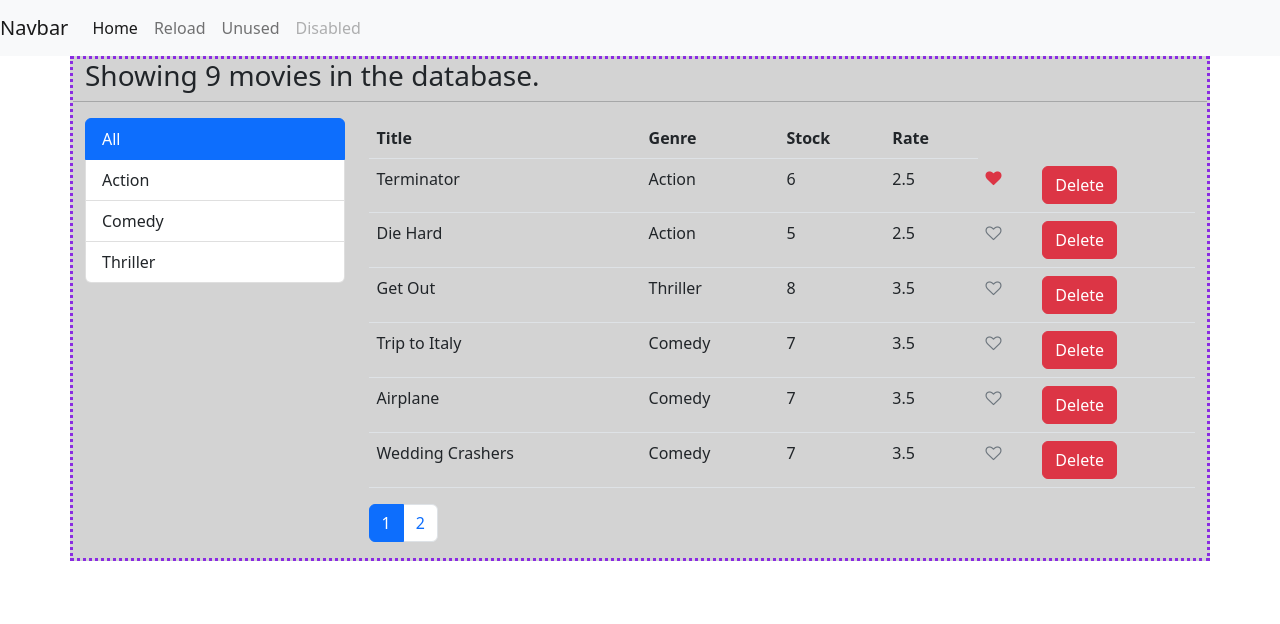
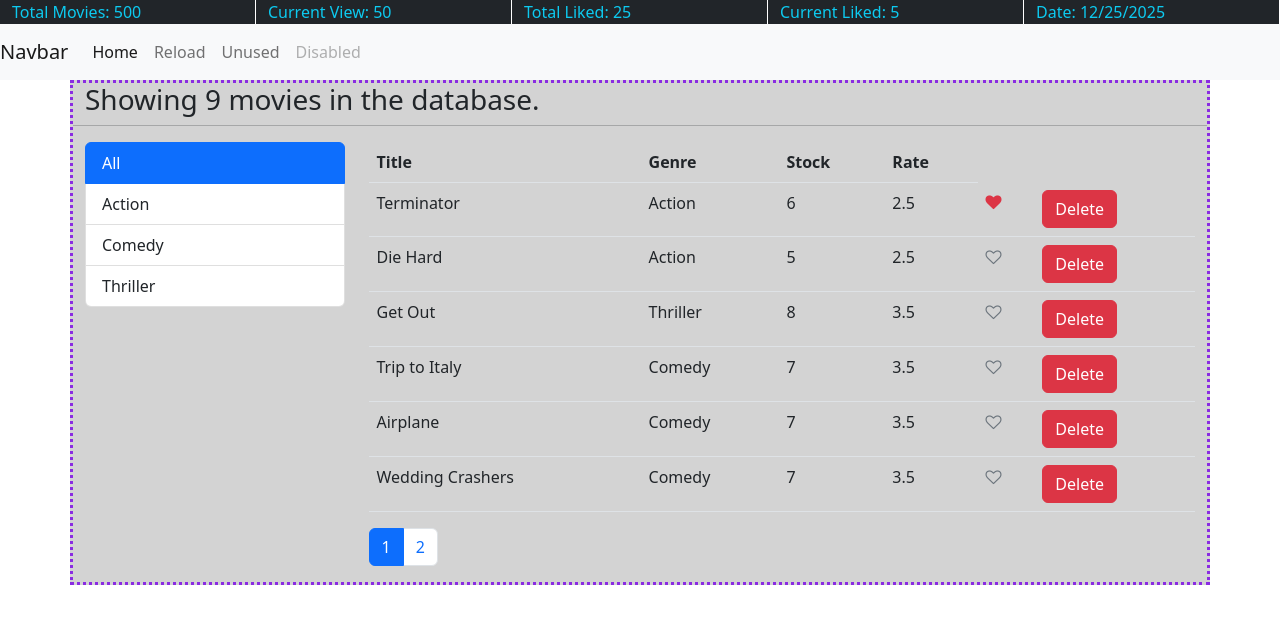
Before and after one commit to JerryHobby/react-playground, a React (Vite) app: page / in a window 1280 px wide. Shown: the top 624 px of the page. Built offline with nearby package versions, Linux system fonts and the light colour scheme.

Commit message:
add statusbar component

```diff
--- a/src/App.jsx
+++ b/src/App.jsx
@@ -1,5 +1,6 @@
 import React, { Component } from 'react';
 import NavBar from './components/navbar';
+import StatusBar from './components/statusbar';
 import _ from 'lodash';
 import { getGenres } from './services/fakeGenreService';
 import { getMovies, deleteMovie } from './services/fakeMovieService';
@@ -10,6 +11,7 @@ class App extends Component {
   state = {
     genres: [],
     movies: [],
+    statusBarItems: [],
     pageSize: 6,
     currentPage: 1,
     currentGenre: 'all',
@@ -25,8 +27,31 @@ class App extends Component {
     const genres = getGenres();
     const movies = getMovies();
 
+    const statusBarItems = [
+    {
+      label: 'Total Movies',
+      value: '500',
+    },
+    {
+      label: 'Current View',
+      value: '50',
+    },
+      {
+      label: 'Total Liked',
+      value: '25',
+    },
+    {
+      label: 'Current Liked',
+      value: '5',
+    },
+ {
+      label: 'Date',
+      value: '12/25/2025',
+    },
+];
+
     genres.unshift({ _id: 'all', name: 'All' });
-    this.setState({ movies: movies, genres: genres });
+    this.setState({ movies: movies, genres: genres, statusBarItems: statusBarItems });
 
     console.log('App Mounted');
   }
@@ -34,12 +59,13 @@ class App extends Component {
   componentDidUpdate(prevProps, prevState) {}
 
   render() {
-    const { counters } = this.state;
+    const { statusBarItems } = this.state;
     console.log('App Rendered ***********');
     let totalItems = 0;
 
     return (
       <React.Fragment>
+        <StatusBar items = {statusBarItems}/>
         <NavBar />
         <main className="container">
           <Movies
--- /dev/null
+++ b/src/components/statusbar.jsx
@@ -0,0 +1,33 @@
+import React, { Component } from 'react';
+import PropTypes from 'prop-types';
+
+
+class StatusBar extends Component {
+  constructor(props) {
+    super(props);
+    console.log('StatusBar Constructor: ', this.props);
+  }
+  componentDidMount() {
+    // make Ajax calls to get data
+    console.log('StatusBar Mounted');
+  }
+
+  render() {
+    const { items } = this.props;
+    console.log('StatusBar Rendered');
+    console.log(items);
+
+    return (<div className="row m-0 p-0">
+        {items.map((item) => (
+    <div key={item.label} className="col m-0 pl-1 pr-1 text-info bg-dark border-end border-white">{item.label}{': '}{item.value}</div>
+    ))}
+
+    </div>);
+  }
+}
+
+export default StatusBar;
+
+StatusBar.propTypes = {
+  items: PropTypes.array.isRequired,
+};
```
